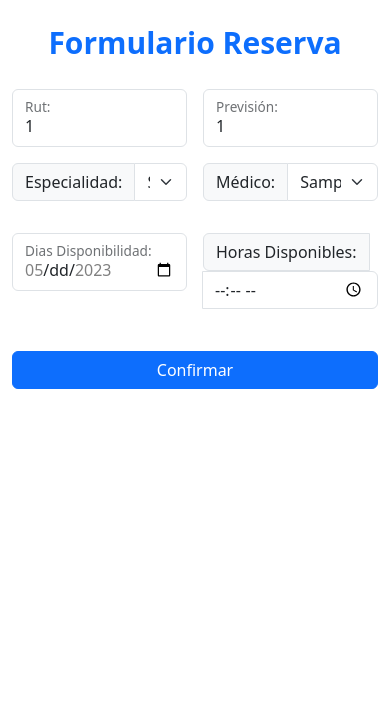
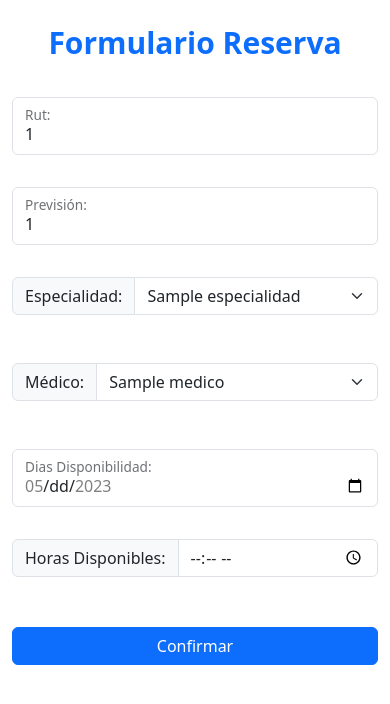
Before and after one commit to franpvp/ClinicaProyecto, a Django app: page /confirmar-reserva/1/1/ in a window 390 px wide. Shown: the part 86-790 px from the top of the page. Run offline with Django 4.2, Linux system fonts and the light colour scheme; tables that the repository leaves empty hold one stand-in row (values such as "Sample post").

Commit message:
Se agregan cambios en responsividad en confirmarhora médica

```diff
--- a/app/templates/app/confirmar-reserva.html
+++ b/app/templates/app/confirmar-reserva.html
@@ -23,16 +23,16 @@
 
     <!-- Formulario Reserva de Hora Médica -->
     <div class="container text-center contenedor-form">
-        <div class="row">
+      <div class="row justify-content-md-center">
           <div class="col"></div>
-          <div class="col-xs-10 col-sm-10 col-md-8 col-lg-8">
+          <div class="col-xs-12 col-sm-12 col-md-12 col-lg-8">
             <form id="formulario" method="post" action="">
               {% csrf_token %}
               <!-- Titulo de Formulario -->
               <legend class="titulo-reg text-center mb-2">Formulario Reserva</legend>
               <div class="row g-3 mb-3">
               <!-- Input Rut Paciente -->
-                <div class="col">
+                <div class="col-xs-12 col-md-6 col-lg-6 p-2">
                     <div id="formFloating3" class="form-floating">
                       <input id="rut" type="text" name="rut" value="{{ rut }}" class="form-control" placeholder="name@example.com" readonly>
                       <label for="floatingInput">Rut: </label>
@@ -40,7 +40,7 @@
                     <div id="rutInv" class="invalid-feedback"></div>
                 </div>
                 <!-- Input Previsión de Salud-->
-                <div class="col">
+                <div class="col-xs-12 col-md-6 col-lg-6 p-2">
                   <div id="formFloating3" class="form-floating">
                     <input id="prevision" type="text" name="prevision" value="{{ prevision }}" class="form-control" placeholder="name@example.com" readonly>
                     <label for="floatingInput">Previsión:</label>
@@ -49,7 +49,7 @@
               </div>
               <div class="row g-3 mb-3">
                 <!-- Campo Especialidad -->
-                <div class="col">
+                <div class="col-xs-12 col-md-6 col-lg-6 p-2">
                   <div class="input-group mb-3">
                     <label class="input-group-text">Especialidad:</label>
                     <select class="form-select" name="id_esp" aria-label="Default select example" onchange="actualizarMedicos()">
@@ -60,7 +60,7 @@
                   </div>
                 </div>
                 <!-- Campo nombre medico -->
-                <div class="col">
+                <div class="col-xs-12 col-md-6 col-lg-6 p-2">
                   <div class="input-group mb-3">
                     <label class="input-group-text" for="{{ form.prevision.id_for_label }}">Médico:</label>
                     <select id="nombre_medico" class="form-select" name="nombre_medico" aria-label="Default select example">
@@ -74,7 +74,7 @@
 
               <div class="row g-3 mb-3">
                 <!-- Campo Agendar Dia -->
-                <div class="col">
+                <div class="col-xs-12 col-md-6 col-lg-6 p-2">
                   <div id="formFloating3" class="form-floating">
                     <input type="date" name="dia_agendado"
                       id="fecha"
@@ -87,17 +87,19 @@
                   </div>
                 </div>
                 <!-- Campo Agendar Hora -->
-                <div class="col">
+                <div class="col-xs-12 col-md-6 col-lg-6 p-2">
                   <div class="input-group mb-3 ">
                     <label class="input-group-text">Horas Disponibles:</label>
                     <input type="time" name="hora_agendada" class="form-control" min="09:00" max="18:00" step="900" required >
                   </div>
                 </div>
+                <!-- Boton Confirmar -->
               </div>
-              <!-- Boton Confirmar -->
                 <div class="contenedor-boton mb-3">
                   <button id="btn-enviar" type="submit" class="btn btn-primary link">Confirmar</button>
                 </div>
+              </div>
+
               {% if messages %}
                 <div class="messages">
                   {% for message in messages %}
@@ -110,8 +112,8 @@
                 </div>
               {% endif %}
             </form>
+          <div class="col"></div>
         </div>
-          <div class="col"></div>
       </div>
     </div>
     <script>
```
Also changed, not shown: app/migrations/0001_initial.py, app/migrations/0002_alter_confirmarreserva_nombre_medico.py (deleted), app/migrations/0003_loginuser.py (deleted). Lines whose indentation alone changed are shown as unchanged.
